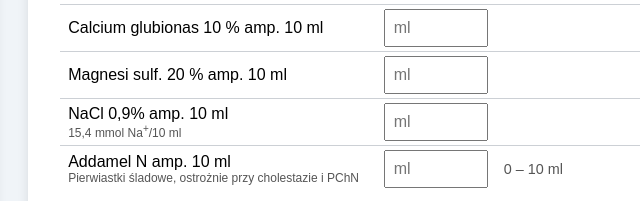
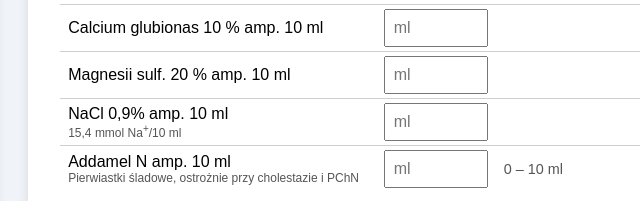
Before and after one commit to macpiek/parenteral_nutrition_generator, a plain HTML site: page index.html in a window 1280 px wide. Shown: the part 332-533 px from the top of the page, 431-1071 px from the left. Drawn offline with nearby package versions, Linux system fonts and the light colour scheme.

Commit message:
Fix typo in magnesium additive label

```diff
--- a/index.html
+++ b/index.html
@@ -114,7 +114,7 @@
 
         <tr><td class="label">Calcium chloratum 10 % amp. 10 ml</td><td class="input"><input type="text" id="add12" placeholder="ml"></td><td></td></tr>
         <tr><td class="label">Calcium glubionas 10 % amp. 10 ml</td><td class="input"><input type="text" id="add13" placeholder="ml"></td><td></td></tr>
-        <tr><td class="label">Magnesi sulf. 20 % amp. 10 ml</td><td class="input"><input type="text" id="add14" placeholder="ml"></td><td></td></tr>
+        <tr><td class="label">Magnesii sulf. 20 % amp. 10 ml</td><td class="input"><input type="text" id="add14" placeholder="ml"></td><td></td></tr>
 
         <!-- zmieniona etykieta NaCl -->
         <tr>
```
